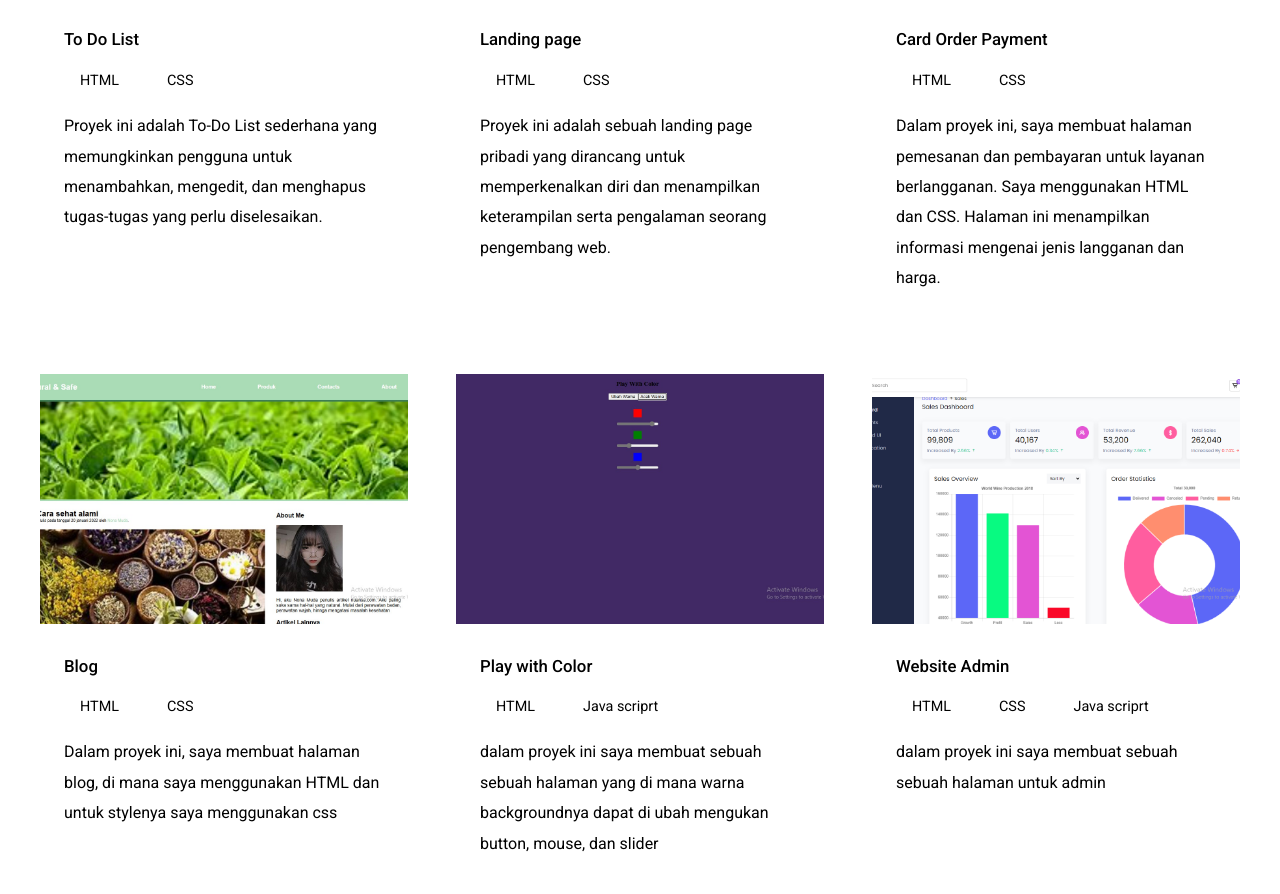
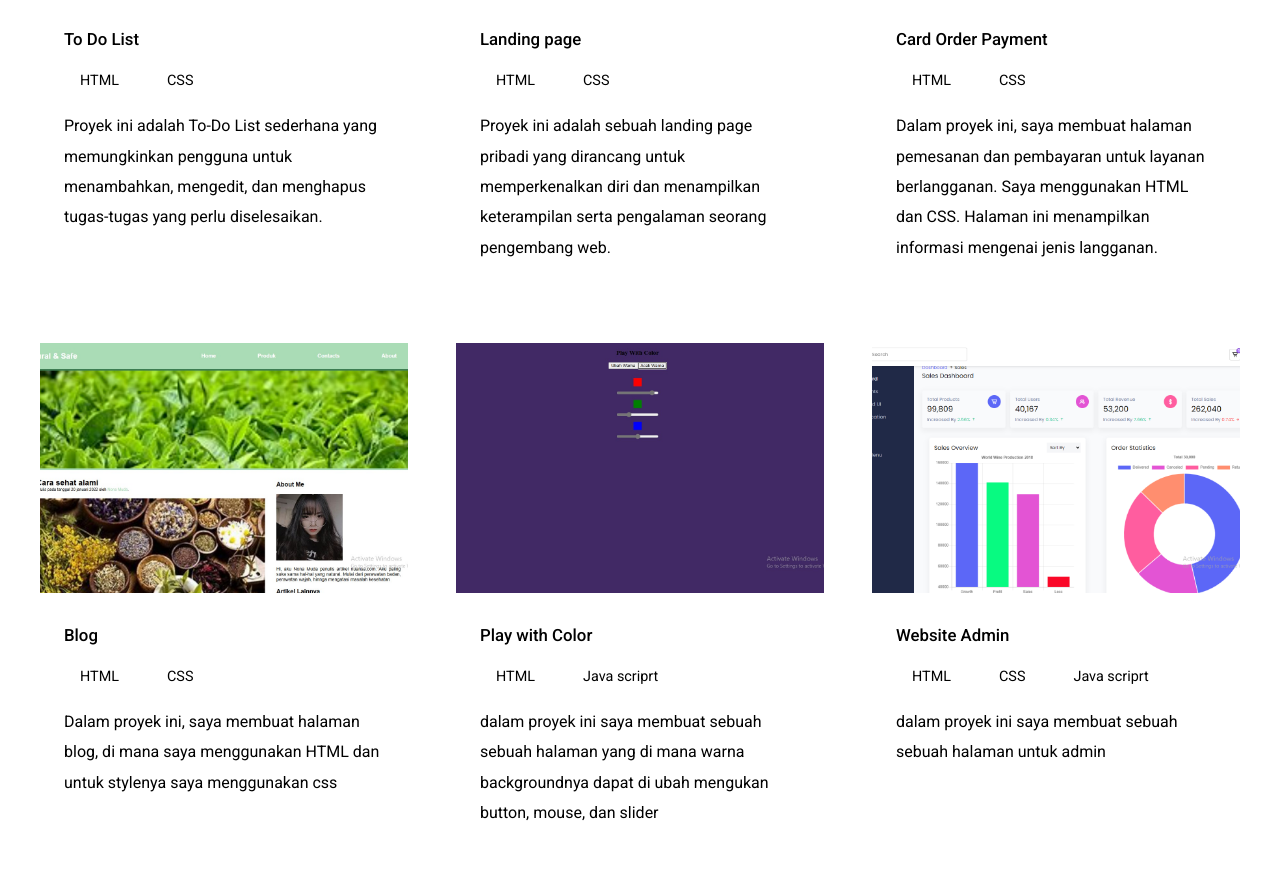
Before and after one commit to ekazahrosafitri/ekazahrosafitri, a plain HTML site: page index.html in a window 1280 px wide. Shown: the part 1330-2224 px from the top of the page. Drawn offline with Linux system fonts and the light colour scheme.

Commit message:
Update index.html

```diff
--- a/index.html
+++ b/index.html
@@ -102,7 +102,7 @@
                         <div>HTML</div>
                         <div>CSS</div>
                     </div>
-                    <p>Dalam proyek ini, saya membuat halaman pemesanan dan pembayaran untuk layanan berlangganan. Saya menggunakan HTML dan CSS. Halaman ini menampilkan informasi mengenai jenis langganan dan harga.</p>
+                    <p>Dalam proyek ini, saya membuat halaman pemesanan dan pembayaran untuk layanan berlangganan. Saya menggunakan HTML dan CSS. Halaman ini menampilkan informasi mengenai jenis langganan.</p>
                 </div>
             </div>
 
```
